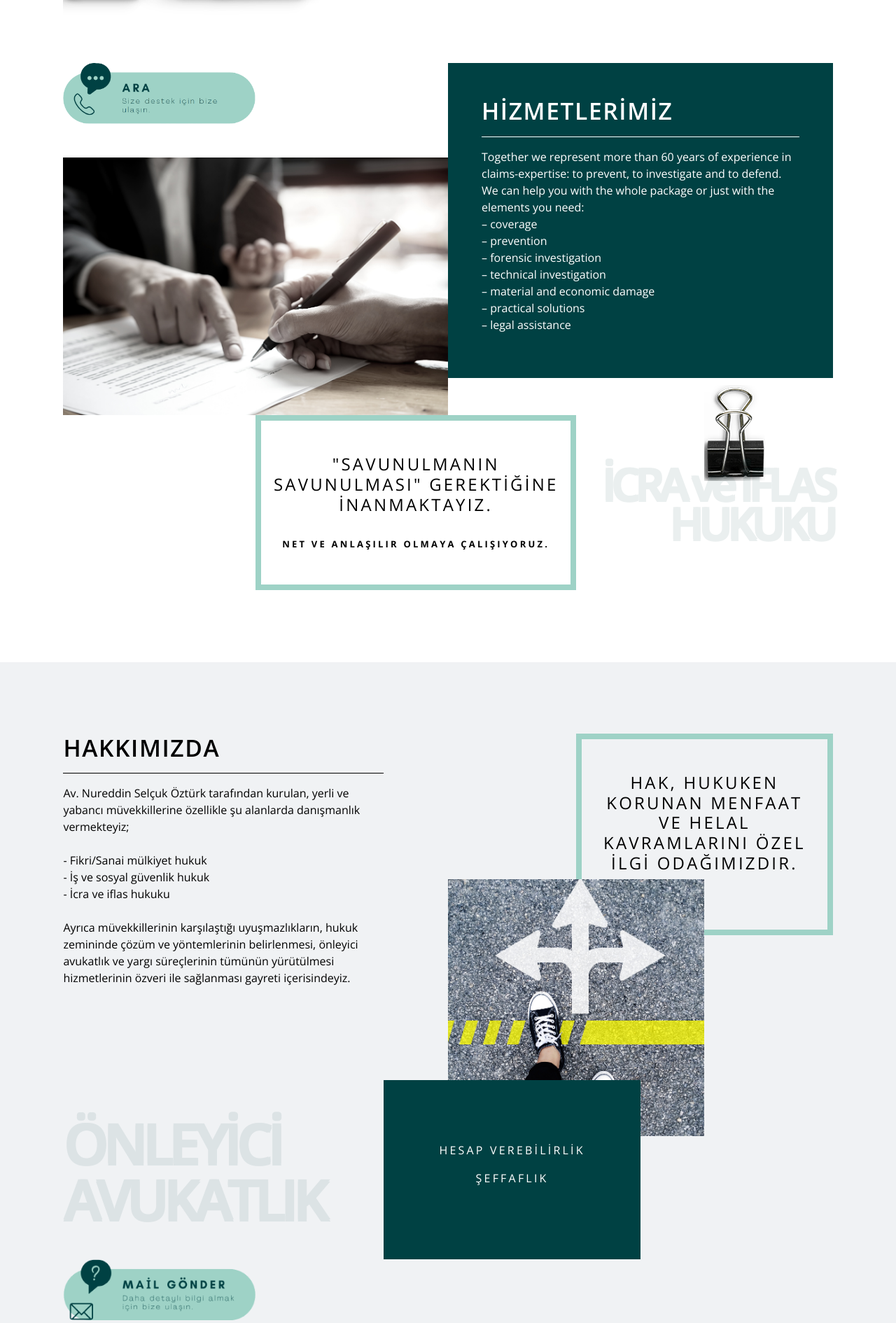
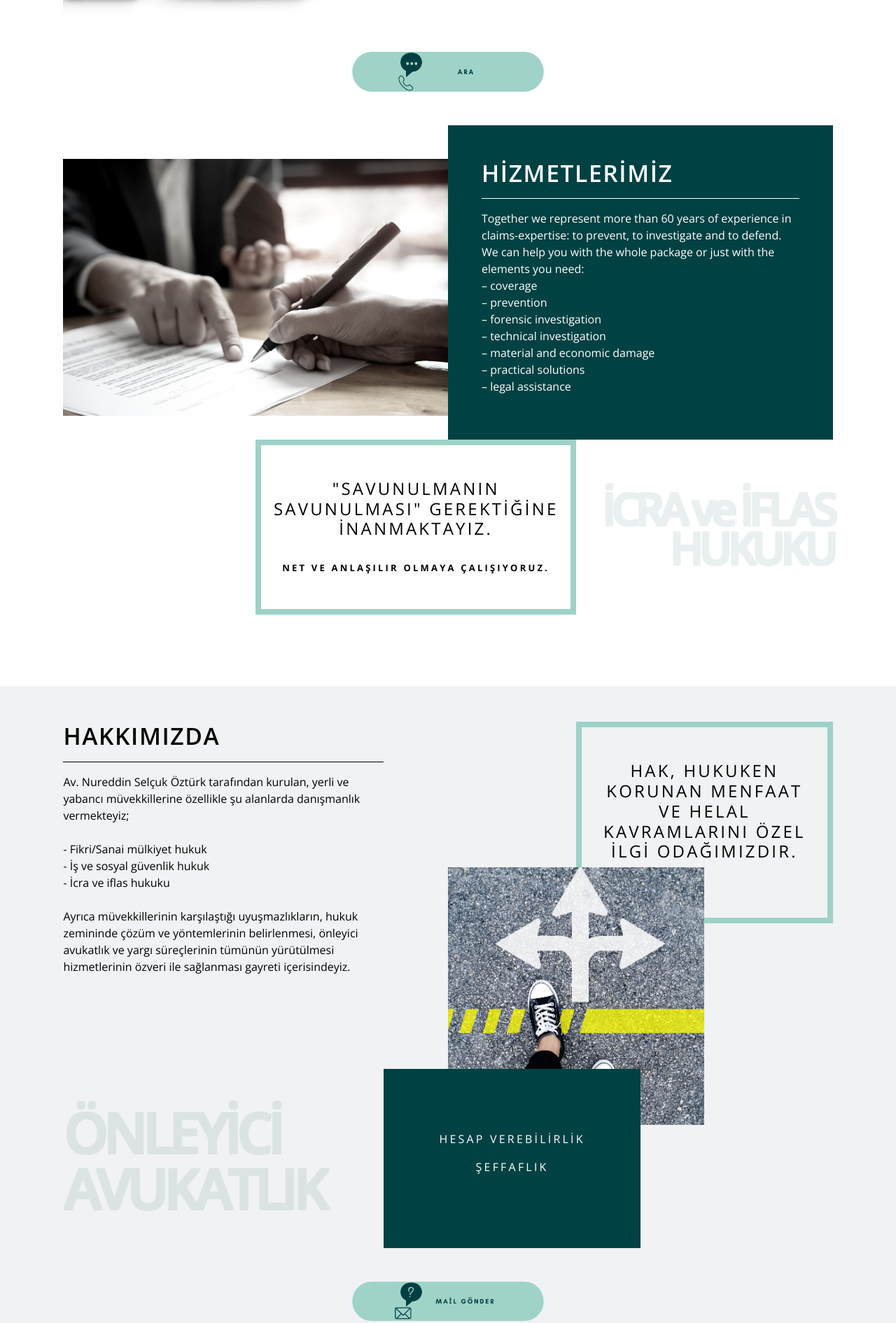
Before and after one commit to recepdemrci/legal-consultancy-app, a React (Create React App) app: page / in a window 1280 px wide. Shown: the part 1050-2940 px from the top of the page at 70% size. Built offline with nearby package versions, Linux system fonts and the light colour scheme.

Commit message:
Buttons are fixed

```diff
--- a/package.json
+++ b/package.json
@@ -5,7 +5,7 @@
   "dependencies": {
     "@emotion/react": "^11.10.5",
     "@emotion/styled": "^11.10.5",
-    "@mui/material": "^5.10.14",
+    "@mui/material": "^5.11.0",
     "@testing-library/jest-dom": "^5.16.5",
     "@testing-library/react": "^13.4.0",
     "@testing-library/user-event": "^13.5.0",
--- a/public/index.html
+++ b/public/index.html
@@ -7,7 +7,6 @@
 
     <!-- Google Fonts -->
     <link href="https://fonts.googleapis.com/css2?family=Open+Sans:wght@300;400;500;600;700;800&display=swap" rel="stylesheet">
-    <link href="https://fonts.googleapis.com/css2?family=Montserrat:wght@100;200;300;400,600&display=swap" rel="stylesheet">
 
     <!-- CSS Stylesheets -->
     <link href="https://cdn.jsdelivr.net/npm/bootstrap@5.2.2/dist/css/bootstrap.min.css" rel="stylesheet" integrity="sha384-Zenh87qX5JnK2Jl0vWa8Ck2rdkQ2Bzep5IDxbcnCeuOxjzrPF/et3URy9Bv1WTRi" crossorigin="anonymous">
--- /dev/null
+++ b/src/assets/styles/Button.css
@@ -0,0 +1,3 @@
+img:hover {
+  cursor: pointer;
+}
--- a/src/assets/styles/MiddleContainer.css
+++ b/src/assets/styles/MiddleContainer.css
@@ -2,7 +2,7 @@
 .middle-container {
   position: relative;
   background-color: #f0f2f4;
-  padding: 8% 8%;
+  padding: 4% 8%;
 }
 
 .info-card {
--- a/src/assets/styles/TopContainer.css
+++ b/src/assets/styles/TopContainer.css
@@ -19,7 +19,6 @@
 /* Pen Styles */
 .top-container .row-pen {
   margin-top: -2rem;
-  margin-bottom: 4rem;
 }
 
 .row-pen .line {
@@ -27,12 +26,6 @@
   opacity: unset;
   text-align: center;
   margin-left: 2rem;
-}
-
-/* Mail Button */
-.call {
-  width: 50%;
-  margin-bottom: 3rem;
 }
 
 /* Services Card */
--- a/src/components/Button.jsx
+++ b/src/components/Button.jsx
@@ -1,51 +1,32 @@
 import React, { useState } from "react";
-import mail from "assets/images/dialog-box/mail.png";
-import mailLarge from "assets/images/dialog-box/mail-large.png";
-import mailActive from "assets/images/dialog-box/mail-active.png";
-import mailActiveLarge from "assets/images/dialog-box/mail-active-large.png";
-import call from "assets/images/dialog-box/call.png";
-import callLarge from "assets/images/dialog-box/call-large.png";
-import callActive from "assets/images/dialog-box/call-active.png";
-import callActiveLarge from "assets/images/dialog-box/call-active-large.png";
-import directionLarge from "assets/images/dialog-box/direction-large.png";
-import directionActiveLarge from "assets/images/dialog-box/direction-active-large.png";
+import "assets/styles/Button.css"
 
 function Button(props) {
   const [isActive, setIsActive] = useState(false);
 
-  function handleMouseOver() {
+  function handlePress(event) {
     setIsActive(true);
+    event.handlePress();
   }
 
-  function handleMouseOut() {
+  function handleRelease(event) {
     setIsActive(false);
-  }
-
-  function getButtonImg() {
-    switch (props.type) {
-      case "mail":
-        return isActive ? mailActive : mail;
-      case "mail-large":
-        return isActive ? mailActiveLarge : mailLarge;
-      case "call":
-        return isActive ? callActive : call;
-      case "call-large":
-        return isActive ? callActiveLarge : callLarge;
-      case "direction":
-        return isActive ? directionActiveLarge : directionLarge;
-      default:
-        return call;
-    }
+    event.preventDefault();
   }
 
   return (
     <img
-      style={{ cursor: isActive ? "pointer" : "default" }}
-      src={getButtonImg()}
+      type="image"
+      class={"img-fluid " + props.name}
+      src={isActive ? props.imgActive : props.img}
       alt={props.type}
-      class={"img-fluid " + props.type}
-      onMouseOver={handleMouseOver}
-      onMouseOut={handleMouseOut}
+      onTouchStart={handlePress}
+      onTouchEnd={handleRelease}
+
+      onMouseDown={handlePress}
+      onMouseUp={handleRelease}
+      onMouseMove={handleRelease}
+      //onClick={handleRelease}
     />
   );
 }
--- a/src/components/MiddleContainer.jsx
+++ b/src/components/MiddleContainer.jsx
@@ -1,6 +1,8 @@
 import React from "react";
 import "assets/styles/MiddleContainer.css";
 import containerImg from "assets/images/middle-container.png";
+import mail from "assets/images/dialog-box/mail-large.png";
+import mailActive from "assets/images/dialog-box/mail-active-large.png";
 import Card from "components/Card";
 import TextBackground from "components/TextBackgroud";
 import Button from "components/Button";
@@ -9,7 +11,7 @@ function MiddleContainer() {
   return (
     <div class="middle-container" id="middle-container">
       <div class="row justify-content-between row-top">
-        <div class="col-xl-5 col-lg-6 col-9 mb-lg-0 mb-5">
+        <div class="col-xl-5 col-lg-6 col-8 mb-lg-0 mb-5">
           <Card
             name="info-card"
             title="HAKKIMIZDA"
@@ -51,7 +53,7 @@ function MiddleContainer() {
           </div>
         </div>
       </div>
-      <div class="row row-bottom">
+      <div class="row mb-5 row-bottom">
         <TextBackground
           col="col-xl-5 col-lg-6"
           text="ÖNLEYİCİ AVUKATLIK"
@@ -61,9 +63,9 @@ function MiddleContainer() {
           <Card name="word-card" title={<p>HESAP VEREBİLİRLİK<br/>ŞEFFAFLIK</p>} />
         </div>
       </div>
-      <div class="row">
-        <div class="col-xl-3 col-lg-4 col-5">
-          <Button type="mail" />
+      <div class="row mt-5 justify-content-center">
+        <div class="col-xl-3 col-lg-4 col-8 text-center">
+          <Button img={mail} imgActive={mailActive} name="mail" />
         </div>
       </div>
     </div>
--- a/src/components/Navbar/NavbarItem.jsx
+++ b/src/components/Navbar/NavbarItem.jsx
@@ -2,7 +2,7 @@ import React from "react";
 
 function NavbarItem(props) {
   return (
-    <li class="nav-item mx-4">
+    <li class="nav-item mx-4" >
       <a class="nav-link" href={props.href}>
         {props.item}
       </a>
--- a/src/components/Navbar/NavbarList.jsx
+++ b/src/components/Navbar/NavbarList.jsx
@@ -4,9 +4,9 @@ import NavbarItem from "components/Navbar/NavbarItem";
 const navbarItems = [
   { href: "#home-container", item: "ANASAYFA" },
   { href: "#top-container", item: "HİZMETLERİMİZ" },
-  { href: "#home-container", item: "HAKKIMIZDA" },
-  { href: "#home-container", item: "KADROMUZ" },
-  { href: "#home-container", item: "İLETİŞİM" },
+  { href: "#middle-container", item: "HAKKIMIZDA" },
+  { href: "#bottom-container", item: "KADROMUZ" },
+  { href: "#contact-container", item: "İLETİŞİM" },
 ];
 
 function NavbarList(props) {
@@ -19,8 +19,8 @@ function NavbarList(props) {
       id="navbarId"
     >
       <ul class="navbar-nav mx-auto my-2">
-        {navbarItems.map((navbarItem) => (
-          <NavbarItem href={navbarItem.href} item={navbarItem.item} />
+        {navbarItems.map((navbarItem, idx) => (
+          <NavbarItem key={idx} href={navbarItem.href} item={navbarItem.item} />
         ))}
       </ul>
     </div>
--- a/src/components/Phone.jsx
+++ b/src/components/Phone.jsx
@@ -1,5 +1,12 @@
 import React from "react";
 import phoneImg from "assets/images/phone.png";
+import mailLarge from "assets/images/dialog-box/mail-large.png";
+import mailActiveLarge from "assets/images/dialog-box/mail-active-large.png";
+import callLarge from "assets/images/dialog-box/call-large.png";
+import callActiveLarge from "assets/images/dialog-box/call-active-large.png";
+import directionLarge from "assets/images/dialog-box/direction-large.png";
+import directionActiveLarge from "assets/images/dialog-box/direction-active-large.png";
+
 import Button from "components/Button";
 
 
@@ -8,13 +15,13 @@ function Phone() {
     <div class="contact-phone-container">
       <img src={phoneImg} alt="phone" class="img-fluid phone" />
       <div class="row py-3">
-        <Button type="call-large" />
+        <Button img={callLarge} imgActive={callActiveLarge} />
       </div>
       <div class="row py-3">
-        <Button type="mail-large" />
+        <Button img={mailLarge} imgActive={mailActiveLarge} />
       </div>
       <div class="row py-3">
-      <Button type="direction" />
+      <Button img={directionLarge} imgActive={directionActiveLarge} />
       </div>
     </div>
   );
--- a/src/components/TopContainer.jsx
+++ b/src/components/TopContainer.jsx
@@ -2,6 +2,8 @@ import React from "react";
 import "assets/styles/TopContainer.css";
 import containerImg from "assets/images/top-container.png";
 import clipImg from "assets/images/top-container-clip.png";
+import call from "assets/images/dialog-box/call-large.png";
+import callActive from "assets/images/dialog-box/call-active-large.png";
 import TextBackground from "components/TextBackgroud";
 import Pen from "components/Pen";
 import Card from "components/Card";
@@ -14,9 +16,13 @@ function TopContainer() {
         <TextBackground col="col" text="TİCARET HUKUKU" textAlign="text-end" />
       </div>
       <Pen />
+      <div class="row my-lg-5 mb-5 justify-content-center">
+        <div class="col-xl-3 col-lg-4 col-8 text-center">
+          <Button img={call} imgActive={callActive} name="call" />
+        </div>
+      </div>
       <div class="row row-top">
-        <div class="col-xl-6 col-lg-8 col-12">
-          <Button type="call" />
+        <div class="col-xl-6 col-lg-8 col-12 mt-md-5 text-center">
           <img
             src={containerImg}
             alt="top-container-img"
@@ -62,7 +68,7 @@ function TopContainer() {
           />
         </div>
         <TextBackground
-          img={{ class: "img-fluid clip", src: clipImg, alt: "clip-image" }}
+          // img={{ class: "img-fluid clip", src: clipImg, alt: "clip-image" }}
           col="col"
           text="İCRA ve İFLAS HUKUKU"
           textAlign="text-end"
```
Also changed, not shown: src/assets/styles/index.css (line endings or trailing spaces), 1 other file (tests, documents, lock files or other folders).
